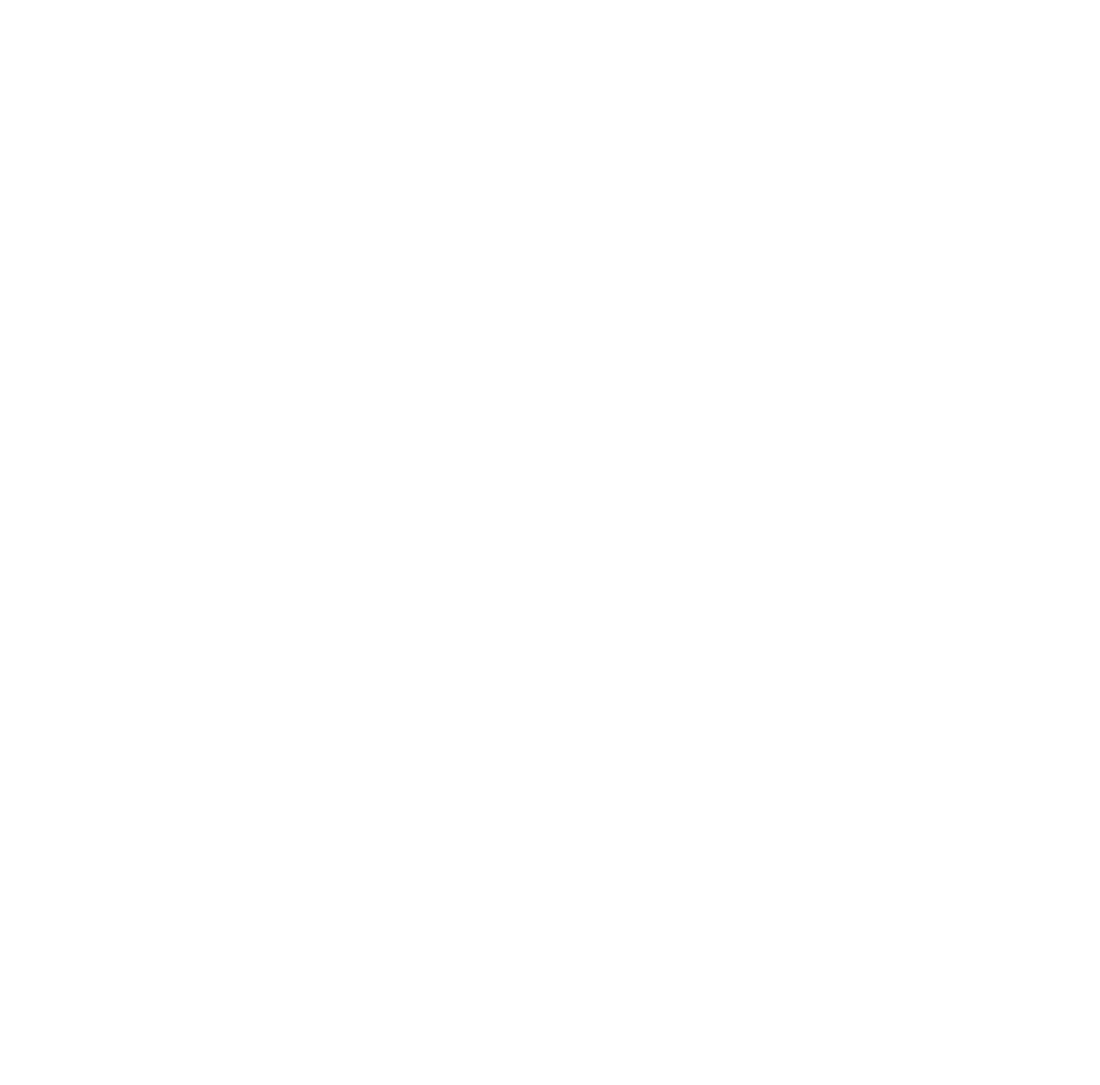
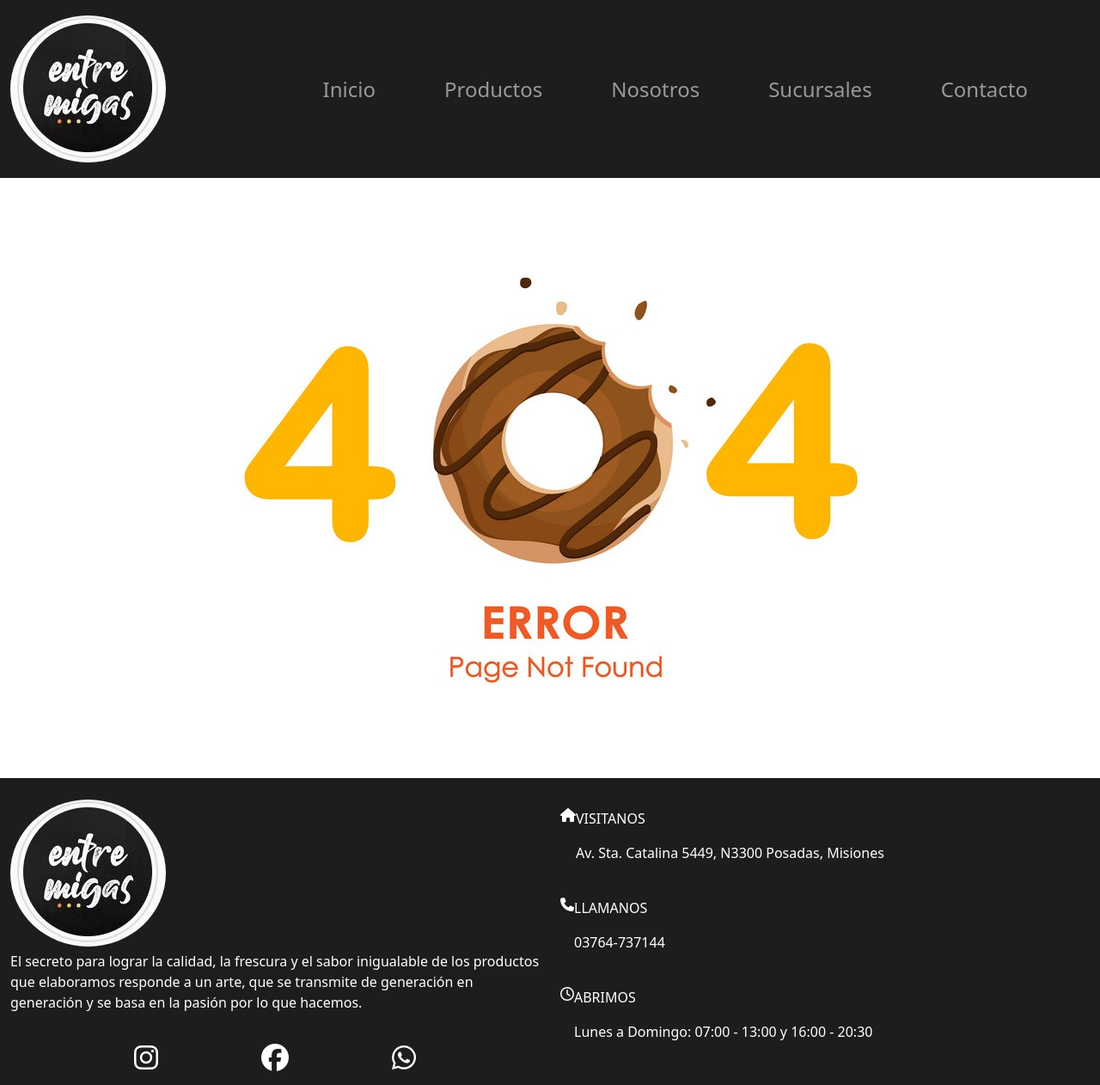
Before and after one commit to Ivangold91/proyecto_dw_entremigas, a website: page pages/404.html in a window 1280 px wide. Shown: the whole page at 86% size. Before the commit the page ends 800 px from the top, so only its background shows below. Drawn offline with Linux system fonts and the light colour scheme; a web font is replaced by a local one.

Commit message:
se agrega fondo al contacto

```diff
--- a/pages/404.html
+++ b/pages/404.html
@@ -0,0 +1,102 @@
+<!DOCTYPE html>
+<html lang="es">
+<head>
+    <meta charset="UTF-8">
+    <meta name="viewport" content="width=device-width, initial-scale=1.0">
+    <title>404 Not Found | Entre Migas - Panificados Artesanales</title>
+    <!-- link para conectar con hoja de estilos bootstrap minificado -->
+    <link rel="stylesheet" href="../css/bootstrap.min.css">
+    <!-- link para conectar con hoja de estilos -->
+    <link rel="stylesheet" href="../css/estilos.css">
+    <script src="https://kit.fontawesome.com/ac70803b41.js" crossorigin="anonymous"></script>
+</head>
+<body>
+
+    <header class="cabecera">
+        <nav class="navbar navbar-expand-lg navbar-dark w-100 h-100">
+            <div class="container-fluid">
+                <a class="navbar-brand" href="../index.html">
+                    <img src="../assets/img/logo_entremigas.JPG" class="logoNavbar rounded-circle" alt="Logo Entremigas">
+                </a>
+              <button class="navbar-toggler" type="button" data-bs-toggle="collapse" data-bs-target="#navbarSupportedContent" aria-controls="navbarSupportedContent" aria-expanded="false" aria-label="Toggle navigation">
+                <span class="navbar-toggler-icon"></span>
+              </button>
+              <div class="collapse navbar-collapse" id="navbarSupportedContent">
+                <ul class="navbar-nav me-auto mb-2 mb-lg-0 w-100 justify-content-end">
+                  <li class="nav-item nav-texto">
+                    <a class="nav-link" href="../index.html">Inicio</a>
+                  </li>
+                  <li class="nav-item nav-texto">
+                    <a class="nav-link" href="../pages/productos.html">Productos</a>
+                  </li>
+                  <li class="nav-item nav-texto">
+                    <a class="nav-link" href="../pages/nosotros.html">Nosotros</a>
+                  </li>
+                  <li class="nav-item nav-texto">
+                    <a class="nav-link" href="../pages/sucursales.html">Sucursales</a>
+                  </li>
+                  <li class="nav-item nav-texto">
+                    <a class="nav-link" aria-current="page" href="../pages/contacto.html">Contacto</a>
+                  </li>
+                </ul>
+              </div>
+            </div>
+          </nav>
+    </header>
+
+    <main>
+        <div class="d-flex justify-content-center align-items-center">
+            <img src="../assets/img/404NotFound.jpg" class="img-fluid" alt="Logo de error 404 not found">
+        </div>
+
+
+    </main>
+
+
+    <footer class="footer container-fluid">
+        <div class="row justify-content-center align-items-center bloqueFooter">
+            <div class="col-sm-12 col-md-6">
+                <img src="../assets/img/logo_entremigas.JPG" class="logoNavbar rounded-circle" alt="logo Entremigas">
+                <p class="">
+                    El secreto para lograr la calidad, la frescura y el sabor inigualable
+                    de los productos que elaboramos responde a un arte, que se transmite de
+                    generación en generación y se basa en la pasión por lo que hacemos.</p>
+                <br>
+
+                <div class="redes-sociales container justify-content-evenly align-items-center">
+                    <a href="https://www.instagram.com/">   <i class="fa-brands fa-instagram fa-2xl" style="color: #ffffff;" ></i>   </a>
+                    <a href="https://www.facebook.com/">   <i class="fa-brands fa-facebook fa-2xl" style="color: #ffffff;"></i>   </a>
+                    <a href="https://www.whatsapp.com/?lang=es_LA">   <i class="fa-brands fa-whatsapp fa-2xl" style="color: #ffffff;"></i>   </a>
+                </div>
+            </div>
+
+            <div class="col-sm-12 col-md-6 d-flex flex-column">
+                <div class="texto-footer">
+                    <i class="fa-solid fa-house"></i>
+                    <div>
+                        <p>VISITANOS</p>
+                        <p>Av. Sta. Catalina 5449, N3300 Posadas, Misiones</p>
+                    </div>
+                </div>
+                <br>
+                <div class="texto-footer">
+                    <i class="fa-solid fa-phone"></i>
+                    <div>
+                        <p>LLAMANOS</p>
+                        <p>03764-737144</p>
+                    </div>
+                </div>
+                <br>
+                <div class="texto-footer">
+                    <i class="fa-regular fa-clock"></i>
+                    <div>
+                        <p>ABRIMOS</p>
+                        <p>Lunes a Domingo: 07:00 - 13:00 y 16:00 - 20:30</p>
+                    </div>
+                </div>
+            </div>
+        </div>
+    </footer>
+    <script src="../js/bootstrap.bundle.min.js"></script>
+</body>
+</html>
--- a/scss/_maincontacto.scss
+++ b/scss/_maincontacto.scss
@@ -1,3 +1,12 @@
+.fondoMainContacto {
+
+    background-image: url(../assets/img/fondo-nav2.PNG);
+    background-repeat: repeat-x;
+    background-size: contain;
+    background-position: center;
+
+}
+
 
 .formatoBoton {
     background-color: $color-primario;      }
```
Also changed, not shown: index.html (+1 -1 lines), pages/contacto.html (+16 -10 lines), pages/nosotros.html (+1 -1 lines), pages/productos.html (+1 -1 lines), pages/sucursales.html (+1 -1 lines), assets/img/404NotFound.jpg (added), css/estilos.css, 1 other file.
